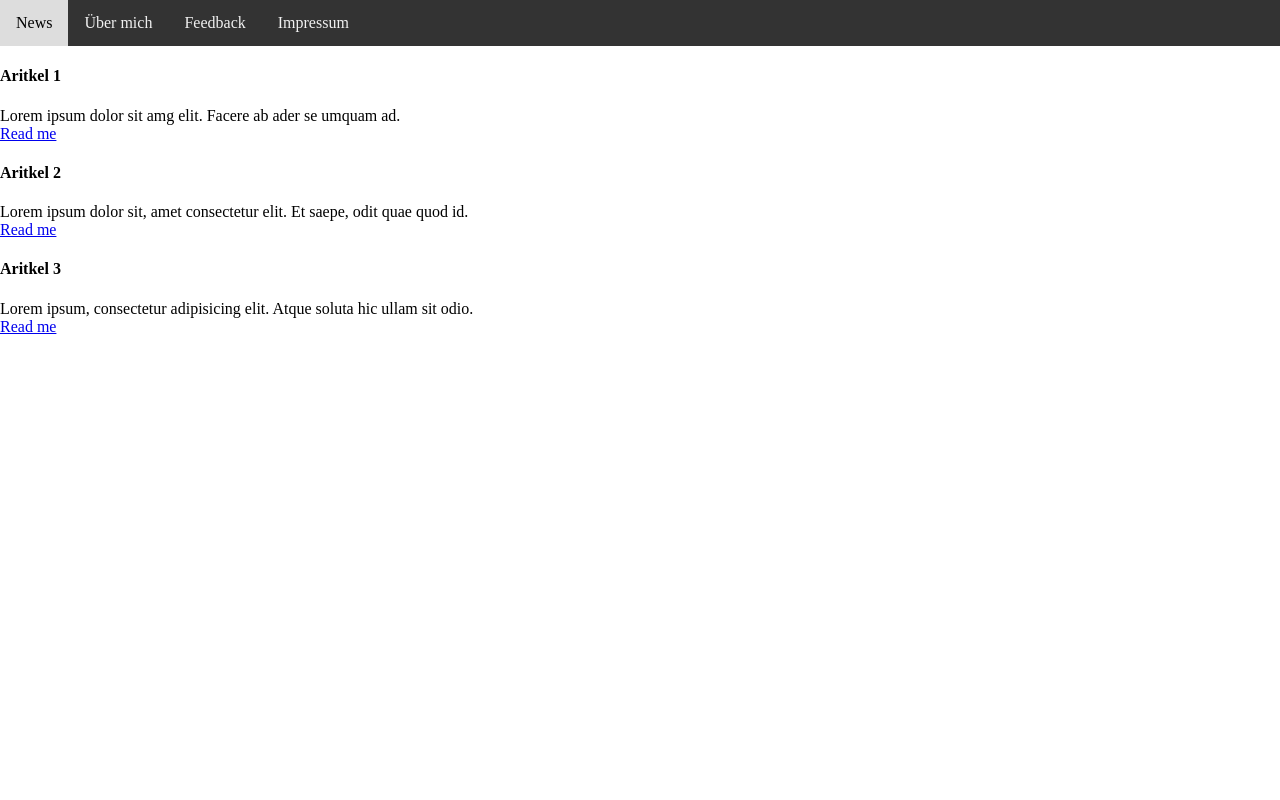
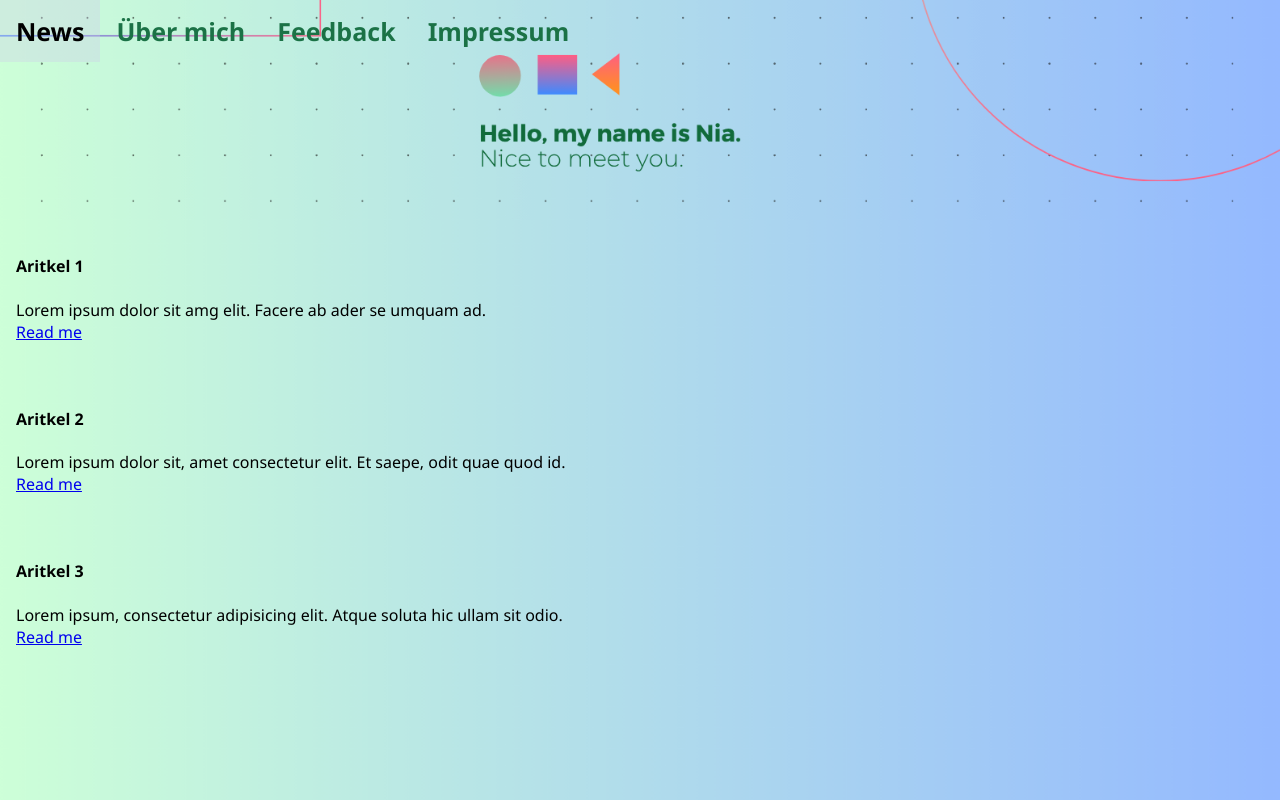
Before and after one commit to nia-es/WT-_Testat, a plain HTML site: page src/index.html in a window 1280 px wide. Drawn offline with Linux system fonts and the light colour scheme.

Commit message:
Weiterbearbeitung

```diff
--- a/src/css/main.css
+++ b/src/css/main.css
@@ -5,6 +5,13 @@
 body {
     margin: 0;
     padding: 0;
+    font-family: 'Segoe UI', Tahoma, Geneva, Verdana, sans-serif;
+    background-image: url("/img/banner_background.png");
+    background-color: #cccccc;
+    background-position: center;
+    background-repeat: no-repeat;
+    background-size: cover;
+    position: relative;
 }
 
 header {
@@ -13,25 +20,40 @@ header {
     text-align: center;
 }
 
-/* Style the topnav */
+/* Style the topnav inkl. img*/
 ul.topnav {
     display: flex;
     list-style-type: none;
     margin: 0;
     padding: 0;
     background-color: #333333;
+    background-image: url("/img/banner.png");
+    background-color: #cccccc;
+    height: 220px;
+    background-position: center;
+    background-repeat: no-repeat;
+    background-size: cover;
+    position: relative;
 }
 
 /* Style links in topnav */
 ul.topnav li a {
     display: block;
-    color: #f1f1f1;
+    color: rgb(27, 114, 70);
     padding: 14px 16px;
     text-decoration: none;
+    top: 50%;
+    font-weight: bold;
+    font-size: 25px;
+
 }
 
 /* Change color on hover */
 ul.topnav li a:hover {
-    background-color: #dddddd;
+    background-color: rgba(205, 196, 234, 0.3);
     color: black;
 }
+
+section {
+    padding: 14px 16px;
+}
--- a/src/index.html
+++ b/src/index.html
@@ -3,12 +3,13 @@
 
 <head>
     <meta charset="UTF-8">
-    <title>Nia's News-Blog</title>
+    <title>It's me - Nia</title>
     <link rel="stylesheet" href="css/main.css">
 </head>
 
 <body>
     <!-- Oberer Balken als "nav"-Tag-->
+
     <nav>
         <ul class="topnav">
             <li><a href="index.html">News</a></li>
```
Also changed, not shown: src/aboutme.html (+1 -0 lines), src/feedback.html (+1 -0 lines), src/impressum.html (+1 -0 lines), src/img/alt_banner.png (added), src/img/banner.png (added), src/img/banner_background.png (added), 6 other files.
